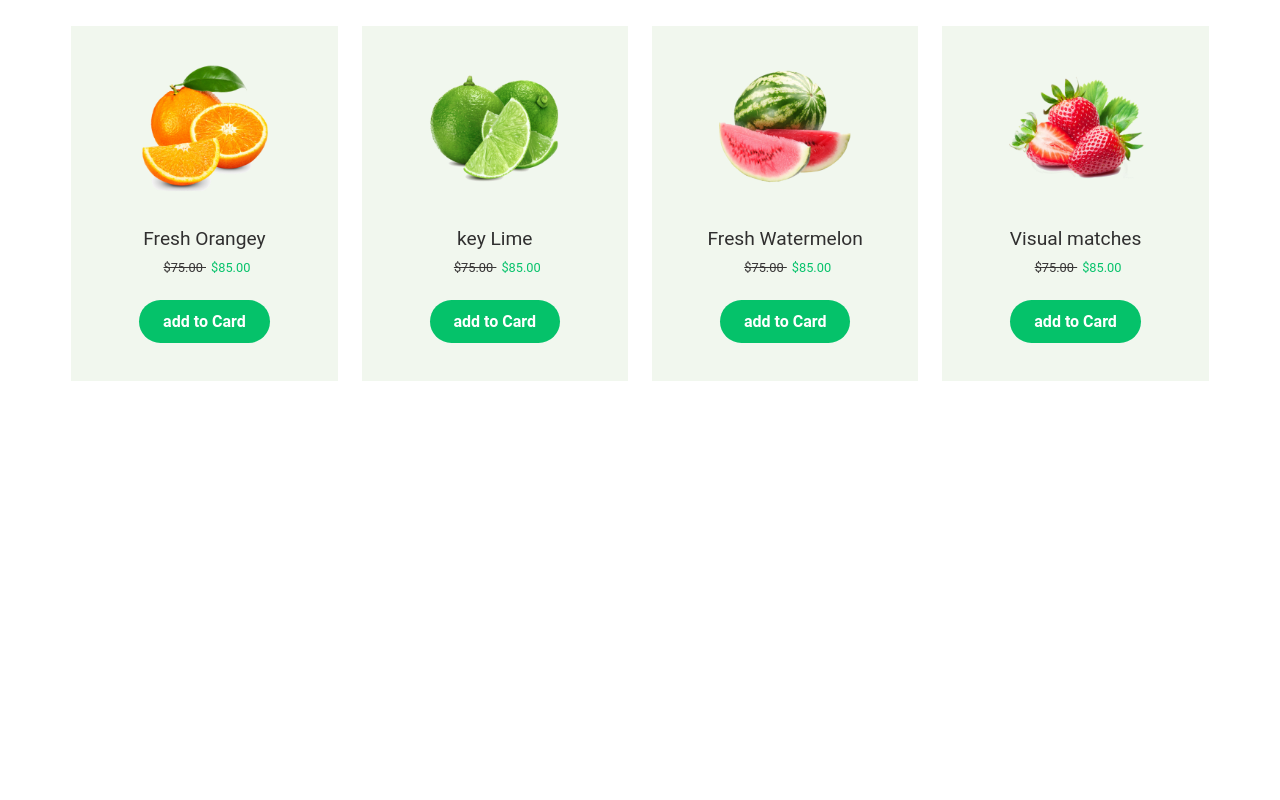
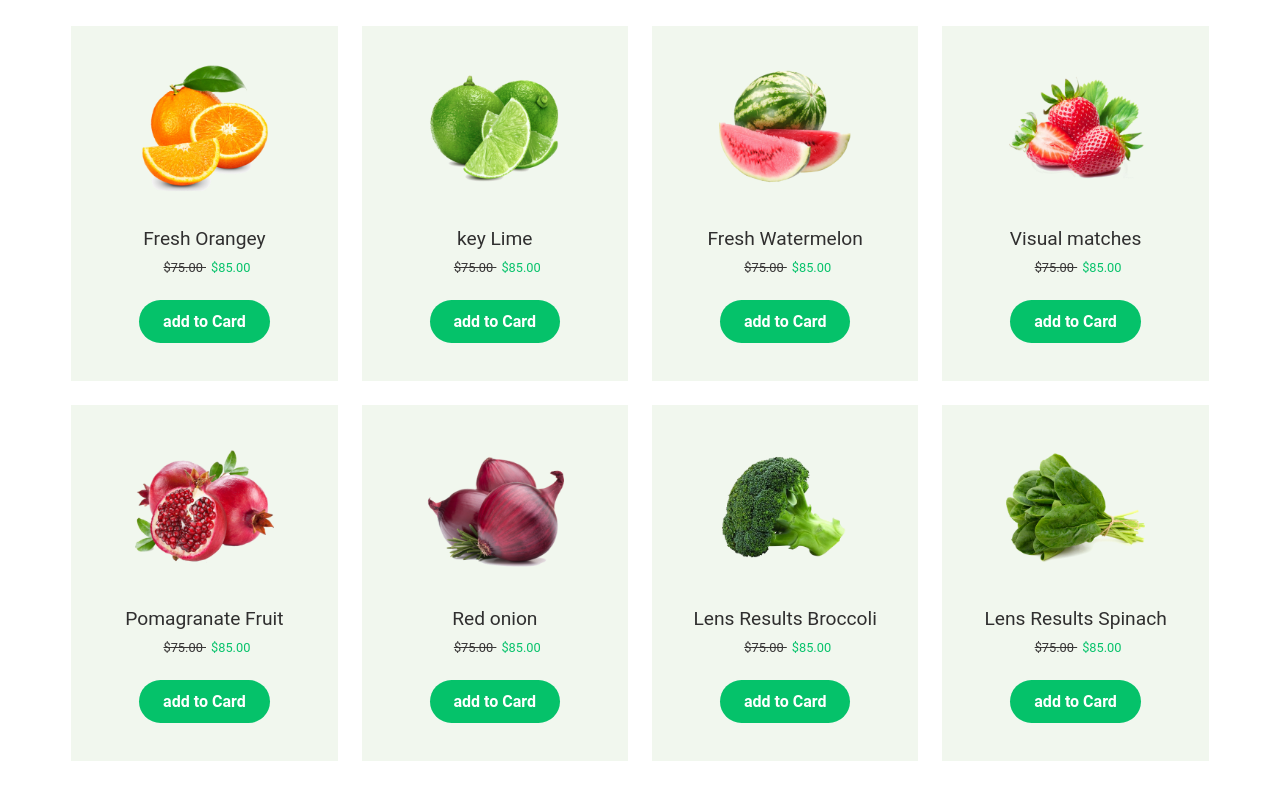
Before and after one commit to bourich1/The_vegetable_market, a plain HTML site: page index.html in a window 1280 px wide. Shown: the part 1733-2533 px from the top of the page. Before the commit the page ends 2176 px from the top, so only its background shows below. Drawn offline with Linux system fonts and the light colour scheme.

Commit message:
commpelet section two ==> and <==  complete all cards

```diff
--- a/css/style.css
+++ b/css/style.css
@@ -310,6 +310,8 @@ header button div{
     padding:50px 0;
     display: flex;
     justify-content: center;
+    flex-wrap: wrap;
+
 }
 .card-prudact{
     cursor: pointer;
@@ -322,6 +324,7 @@ header button div{
     margin: 15px 15px;
     background-color: var(--mint-cream);
     outline: 3px solid var(--mint-cream);
+    transition:all 0.7s;
 }
 .card-prudact div{
     position: absolute;
--- a/index.html
+++ b/index.html
@@ -168,6 +168,50 @@
             <h5><span class="span3">$75.00 </span> <span class="span2">$85.00</span></h5>
             <a class="btn btn-ofer btn-min" href="">add to Card</a>
         </div>
+
+        <div class="card-prudact">
+            <img src="images/product-5.png" alt="product" width="60%" style="margin: 10px 0;">
+            <div>
+                <button class="btn" aria-label="Quick View"></button>
+                <button class="btn" aria-label="Add to Whishlist"></button>
+            </div>
+            <p>Pomagranate Fruit</p>
+            <h5><span class="span3">$75.00 </span> <span class="span2">$85.00</span></h5>
+            <a class="btn btn-ofer btn-min" href="">add to Card</a>
+        </div>
+
+        <div class="card-prudact">
+            <img src="images/product-6.png" alt="product" width="60%" style="margin: 10px 0;">
+            <div>
+                <button class="btn" aria-label="Quick View"></button>
+                <button class="btn" aria-label="Add to Whishlist"></button>
+            </div>
+            <p>Red onion</p>
+            <h5><span class="span3">$75.00 </span> <span class="span2">$85.00</span></h5>
+            <a class="btn btn-ofer btn-min" href="">add to Card</a>
+        </div>
+
+        <div class="card-prudact">
+            <img src="images/product-7.png" alt="product" width="60%" style="margin: 10px 0;">
+            <div>
+                <button class="btn" aria-label="Quick View"></button>
+                <button class="btn" aria-label="Add to Whishlist"></button>
+            </div>
+            <p>Lens Results Broccoli</p>
+            <h5><span class="span3">$75.00 </span> <span class="span2">$85.00</span></h5>
+            <a class="btn btn-ofer btn-min" href="">add to Card</a>
+        </div>
+
+        <div class="card-prudact">
+            <img src="images/product-8.png" alt="product" width="60%" style="margin: 10px 0;">
+            <div>
+                <button class="btn" aria-label="Quick View"></button>
+                <button class="btn" aria-label="Add to Whishlist"></button>
+            </div>
+            <p>Lens Results Spinach</p>
+            <h5><span class="span3">$75.00 </span> <span class="span2">$85.00</span></h5>
+            <a class="btn btn-ofer btn-min" href="">add to Card</a>
+        </div>
     </section>
 
 
```
